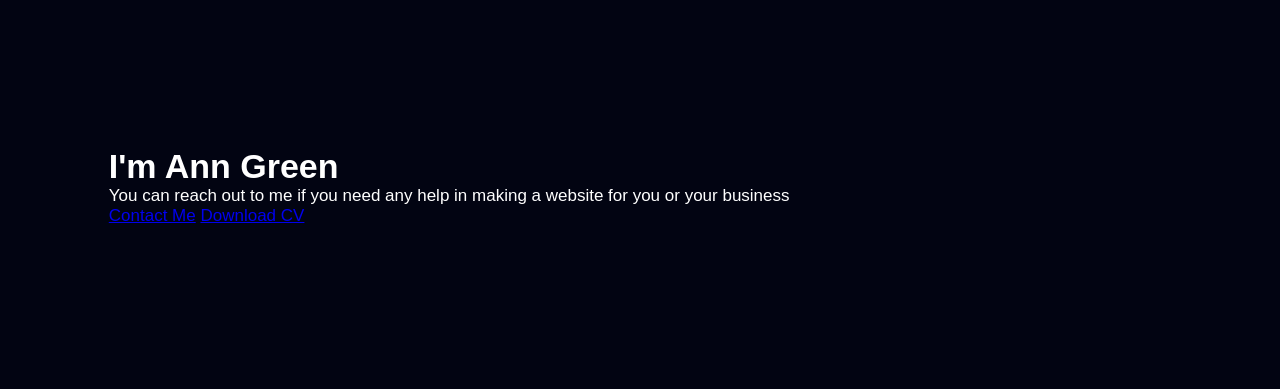
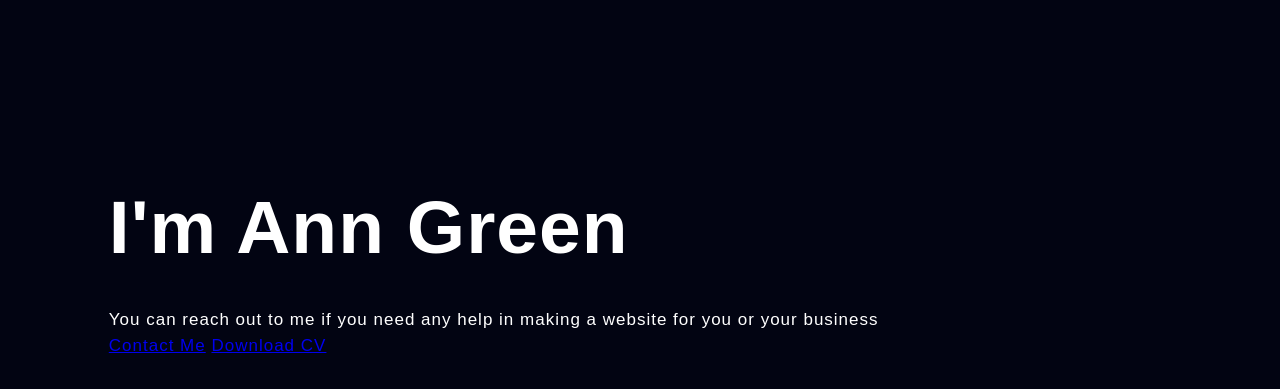
Before and after one commit to DmitryVelichko/auto-typing-website, a plain HTML site: page index.html in a window 1280 px wide. Shown: the part 217-606 px from the top of the page. Drawn offline with Linux system fonts and the light colour scheme.

Commit message:
New commit

```diff
--- a/style.css
+++ b/style.css
@@ -58,4 +58,11 @@ nav ul li a:hover {
 .text-box {
     margin-top: 15%;
     font-size: 17px;
+    letter-spacing: 1px;
+    line-height: 26px;
 }
+
+.text-box h1 {
+    font-size: 75px;
+    line-height: 160px;
+}
```
